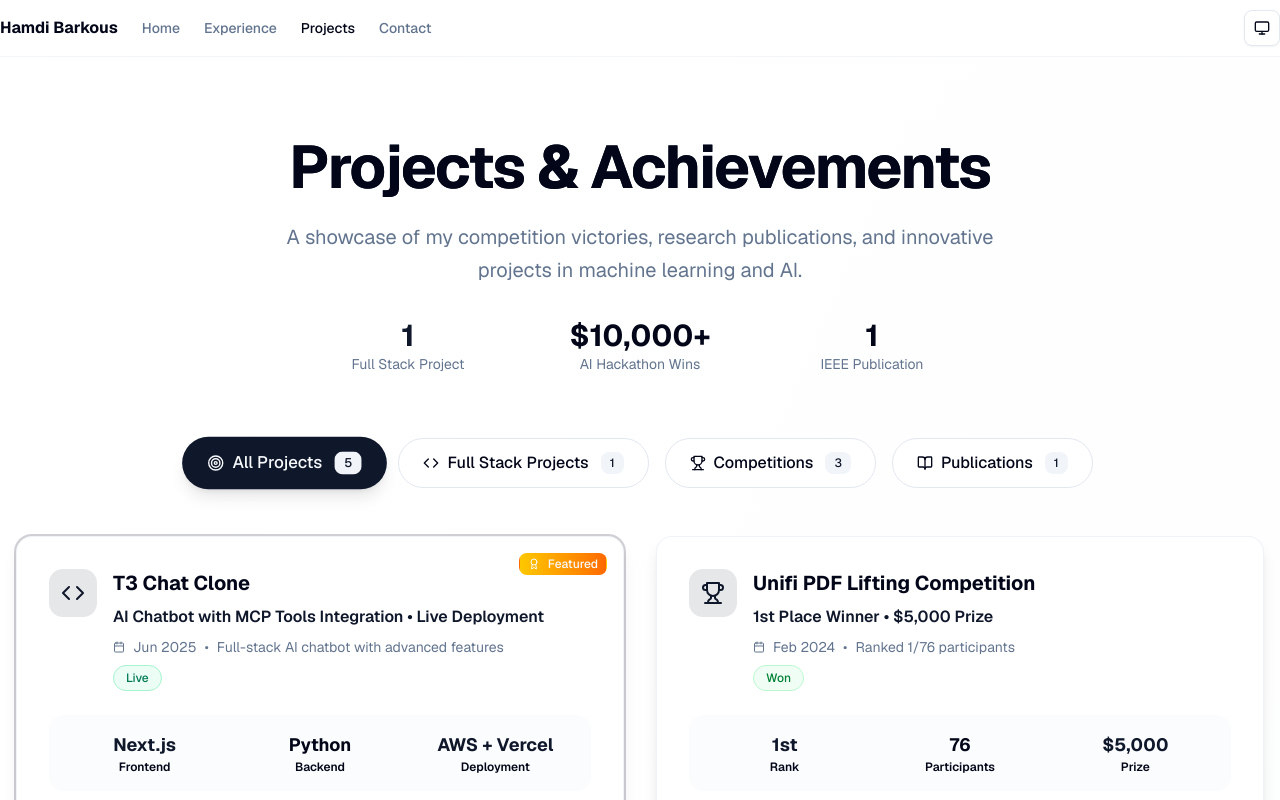
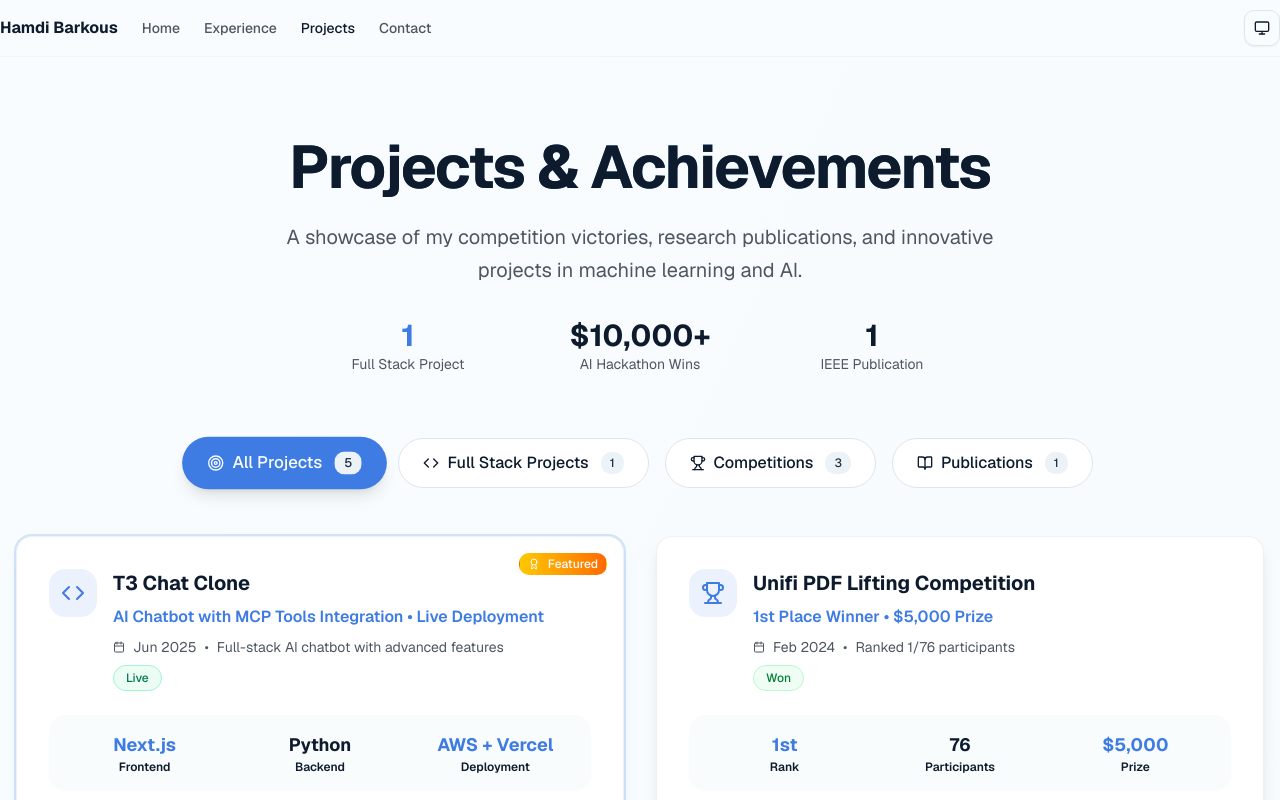
Before and after one commit to HamdiBarkous/portfolio, a Next.js app: page /projects in a window 1280 px wide. Shown: the top 800 px of the page. Built offline with nearby package versions, Linux system fonts and the light colour scheme.

Commit message:
enhance colors

```diff
--- a/src/app/globals.css
+++ b/src/app/globals.css
@@ -44,72 +44,78 @@
 }
 
 :root {
-  --radius: 0.625rem;
-  --background: oklch(1 0 0);
-  --foreground: oklch(0.129 0.042 264.695);
-  --card: oklch(1 0 0);
-  --card-foreground: oklch(0.129 0.042 264.695);
+  --radius: 0.75rem; /* A bit more rounded for a softer look */
+  --background: oklch(0.99 0.005 240); /* Lighter, cooler background */
+  --foreground: oklch(0.22 0.04 255);   /* Dark, slightly saturated blue-gray */
+  --card: oklch(1 0 0); /* Pure white cards */
+  --card-foreground: oklch(0.22 0.04 255);
   --popover: oklch(1 0 0);
-  --popover-foreground: oklch(0.129 0.042 264.695);
-  --primary: oklch(0.208 0.042 265.755);
-  --primary-foreground: oklch(0.984 0.003 247.858);
-  --secondary: oklch(0.968 0.007 247.896);
-  --secondary-foreground: oklch(0.208 0.042 265.755);
-  --muted: oklch(0.968 0.007 247.896);
-  --muted-foreground: oklch(0.554 0.046 257.417);
-  --accent: oklch(0.968 0.007 247.896);
-  --accent-foreground: oklch(0.208 0.042 265.755);
-  --destructive: oklch(0.577 0.245 27.325);
-  --border: oklch(0.929 0.013 255.508);
-  --input: oklch(0.929 0.013 255.508);
-  --ring: oklch(0.704 0.04 256.788);
-  --chart-1: oklch(0.646 0.222 41.116);
-  --chart-2: oklch(0.6 0.118 184.704);
-  --chart-3: oklch(0.398 0.07 227.392);
-  --chart-4: oklch(0.828 0.189 84.429);
-  --chart-5: oklch(0.769 0.188 70.08);
-  --sidebar: oklch(0.984 0.003 247.858);
-  --sidebar-foreground: oklch(0.129 0.042 264.695);
-  --sidebar-primary: oklch(0.208 0.042 265.755);
-  --sidebar-primary-foreground: oklch(0.984 0.003 247.858);
-  --sidebar-accent: oklch(0.968 0.007 247.896);
-  --sidebar-accent-foreground: oklch(0.208 0.042 265.755);
-  --sidebar-border: oklch(0.929 0.013 255.508);
-  --sidebar-ring: oklch(0.704 0.04 256.788);
+  --popover-foreground: oklch(0.22 0.04 255);
+  --primary: oklch(0.6 0.17 260); /* A vibrant, modern blue */
+  --primary-foreground: oklch(0.99 0.01 260); /* High contrast foreground for primary */
+  --secondary: oklch(0.96 0.01 240); /* Subtly different secondary background */
+  --secondary-foreground: oklch(0.3 0.03 255);
+  --muted: oklch(0.96 0.01 240);
+  --muted-foreground: oklch(0.45 0.02 255); /* Softer muted text */
+  --accent: oklch(0.96 0.01 240);
+  --accent-foreground: oklch(0.3 0.03 255);
+  --destructive: oklch(0.6 0.22 25); /* A clear but not overpowering red */
+  --border: oklch(0.92 0.015 240); /* Softer borders */
+  --input: oklch(0.92 0.015 240);
+  --ring: oklch(0.65 0.2 260); /* Ring color matching primary accent */
+
+  /* Re-themed chart colors for better harmony */
+  --chart-1: oklch(0.7 0.15 260); /* Primary blue tint */
+  --chart-2: oklch(0.7 0.15 180); /* Teal */
+  --chart-3: oklch(0.7 0.15 300); /* Purple */
+  --chart-4: oklch(0.7 0.15 130); /* Green */
+  --chart-5: oklch(0.7 0.15 50);  /* Orange */
+
+  --sidebar: oklch(0.98 0.008 240);
+  --sidebar-foreground: oklch(0.3 0.03 255);
+  --sidebar-primary: oklch(0.6 0.17 260);
+  --sidebar-primary-foreground: oklch(0.99 0.01 260);
+  --sidebar-accent: oklch(0.92 0.015 240);
+  --sidebar-accent-foreground: oklch(0.22 0.04 255);
+  --sidebar-border: oklch(0.9 0.01 240);
+  --sidebar-ring: oklch(0.65 0.2 260);
 }
 
 .dark {
-  --background: oklch(0.129 0.042 264.695);
-  --foreground: oklch(0.984 0.003 247.858);
-  --card: oklch(0.208 0.042 265.755);
-  --card-foreground: oklch(0.984 0.003 247.858);
-  --popover: oklch(0.208 0.042 265.755);
-  --popover-foreground: oklch(0.984 0.003 247.858);
-  --primary: oklch(0.929 0.013 255.508);
-  --primary-foreground: oklch(0.208 0.042 265.755);
-  --secondary: oklch(0.279 0.041 260.031);
-  --secondary-foreground: oklch(0.984 0.003 247.858);
-  --muted: oklch(0.279 0.041 260.031);
-  --muted-foreground: oklch(0.704 0.04 256.788);
-  --accent: oklch(0.279 0.041 260.031);
-  --accent-foreground: oklch(0.984 0.003 247.858);
-  --destructive: oklch(0.704 0.191 22.216);
-  --border: oklch(1 0 0 / 10%);
-  --input: oklch(1 0 0 / 15%);
-  --ring: oklch(0.551 0.027 264.364);
-  --chart-1: oklch(0.488 0.243 264.376);
-  --chart-2: oklch(0.696 0.17 162.48);
-  --chart-3: oklch(0.769 0.188 70.08);
-  --chart-4: oklch(0.627 0.265 303.9);
-  --chart-5: oklch(0.645 0.246 16.439);
-  --sidebar: oklch(0.208 0.042 265.755);
-  --sidebar-foreground: oklch(0.984 0.003 247.858);
-  --sidebar-primary: oklch(0.488 0.243 264.376);
-  --sidebar-primary-foreground: oklch(0.984 0.003 247.858);
-  --sidebar-accent: oklch(0.279 0.041 260.031);
-  --sidebar-accent-foreground: oklch(0.984 0.003 247.858);
-  --sidebar-border: oklch(1 0 0 / 10%);
-  --sidebar-ring: oklch(0.551 0.027 264.364);
+  --background: oklch(0.12 0.02 260); /* Deep, cool dark blue */
+  --foreground: oklch(0.95 0.01 240); /* Soft off-white */
+  --card: oklch(0.15 0.025 260); /* Slightly lighter card background */
+  --card-foreground: oklch(0.95 0.01 240);
+  --popover: oklch(0.15 0.025 260);
+  --popover-foreground: oklch(0.95 0.01 240);
+  --primary: oklch(0.7 0.18 255); /* Brighter, more vivid primary */
+  --primary-foreground: oklch(0.1 0.03 260); /* High contrast for dark primary */
+  --secondary: oklch(0.2 0.02 260);
+  --secondary-foreground: oklch(0.9 0.01 240);
+  --muted: oklch(0.2 0.02 260);
+  --muted-foreground: oklch(0.65 0.015 240); /* Lighter muted text */
+  --accent: oklch(0.2 0.02 260);
+  --accent-foreground: oklch(0.9 0.01 240);
+  --destructive: oklch(0.7 0.18 25); /* Consistent destructive red */
+  --border: oklch(0.25 0.02 260); /* Subtly visible borders */
+  --input: oklch(0.25 0.02 260);
+  --ring: oklch(0.7 0.2 255);
+
+  /* Re-themed chart colors for dark mode */
+  --chart-1: oklch(0.65 0.18 255); /* Primary blue tint */
+  --chart-2: oklch(0.65 0.18 180); /* Teal */
+  --chart-3: oklch(0.65 0.18 300); /* Purple */
+  --chart-4: oklch(0.65 0.18 130); /* Green */
+  --chart-5: oklch(0.65 0.18 50);  /* Orange */
+
+  --sidebar: oklch(0.12 0.02 260);
+  --sidebar-foreground: oklch(0.9 0.01 240);
+  --sidebar-primary: oklch(0.7 0.18 255);
+  --sidebar-primary-foreground: oklch(0.1 0.03 260);
+  --sidebar-accent: oklch(0.2 0.02 260);
+  --sidebar-accent-foreground: oklch(0.95 0.01 240);
+  --sidebar-border: oklch(0.25 0.02 260);
+  --sidebar-ring: oklch(0.7 0.2 255);
 }
 
 @layer base {
```
